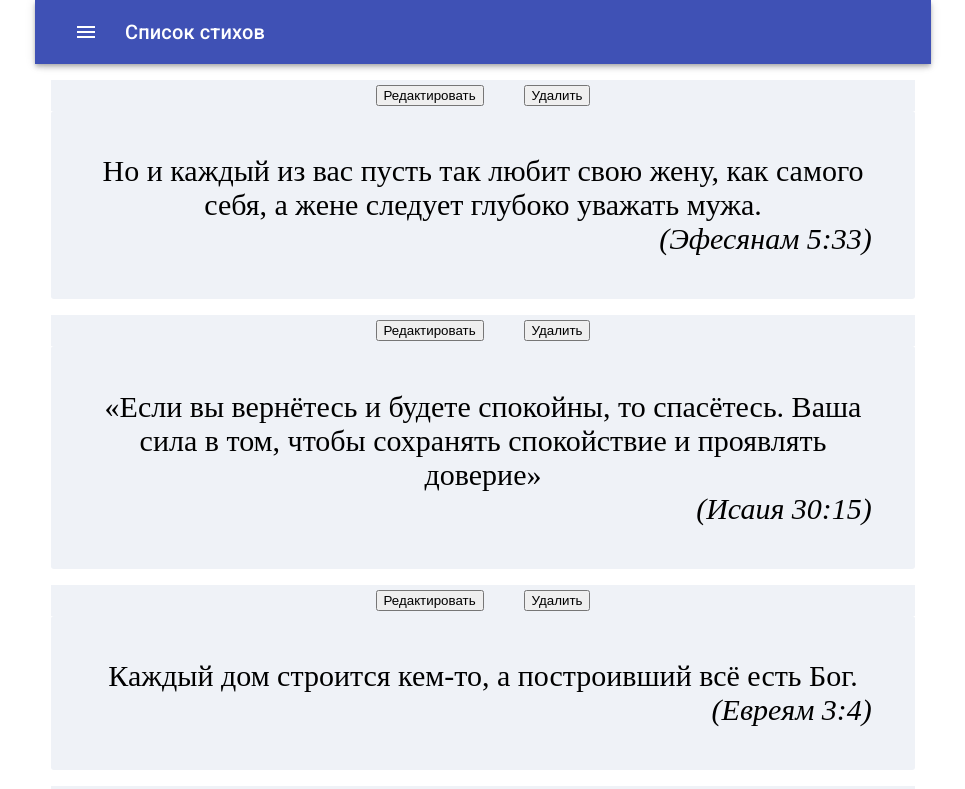
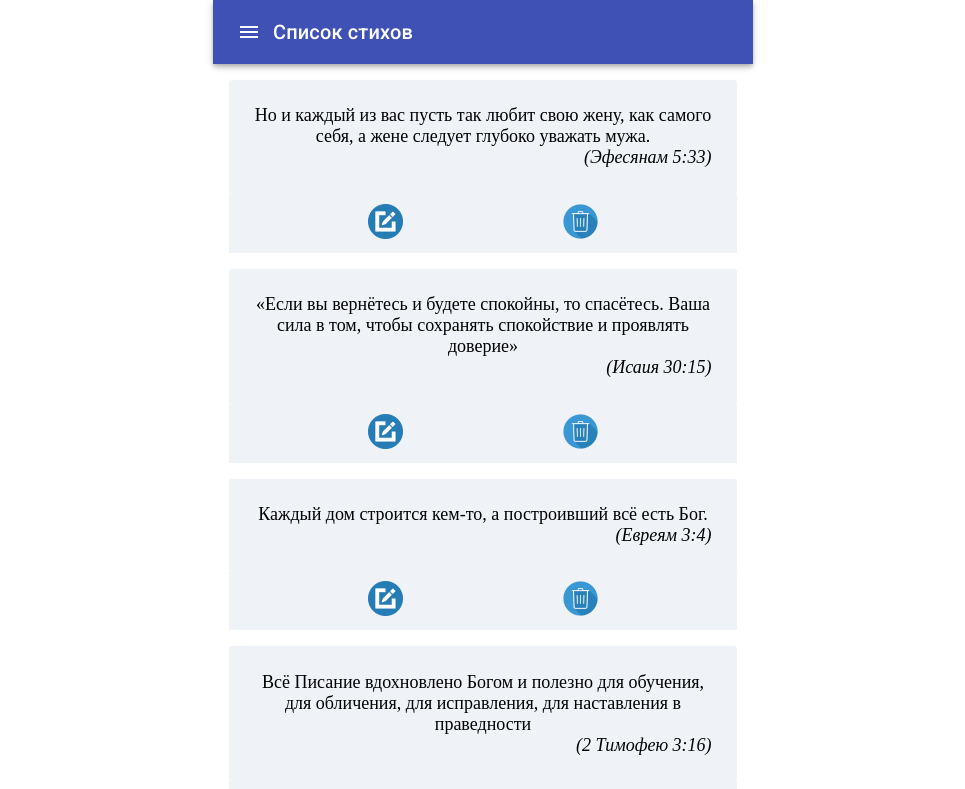
Before and after one commit to kompolom/biblecards, a React (Create React App) app: page /list in a window 1280 px wide. Shown: the top 789 px of the page, without its empty margins (157-1122 px from the left). Built offline with nearby package versions, Linux system fonts and the light colour scheme.

Commit message:
Работа с стилями.

```diff
--- a/src/App.js
+++ b/src/App.js
@@ -48,8 +48,8 @@ class App extends React.Component {
                     const stats = this.props.stateApp.stats[verse.id]
                     return (
                       <li key={verse.source} className="ListItem">
+                        <Card stats={stats} view="list" verse={verse} />
                         <VerseEditing id={verse.id} />
-                        <Card stats={stats} view="list" verse={verse} />
                       </li>
                     );
                   })
--- a/src/components/Card/Card.css
+++ b/src/components/Card/Card.css
@@ -9,16 +9,6 @@
     align-items: center;
     padding: 5%;
 }
-@media (min-width: 38rem) {
-    .Card {
-      font-size: 20px;
-    }
-  }
-  @media (min-width: 67.5rem) {
-    .Card {
-        font-size: 30px;
-    }
-  }
 
 .Card_view_single {
     height: 70vh;
--- a/src/components/VerseEditing/index.js
+++ b/src/components/VerseEditing/index.js
@@ -1,14 +1,22 @@
 import { connect } from 'react-redux';
 import React from 'react';
 import { deleteVerse } from '../../Redux/actions';
-import './style.css'
+import './style.css';
+import IconEdit from '../../img/edit.png';
+import IconDelete from '../../img/delete.png';
 
 const EventEditing = (props) => {
-   const click = () => { props.deleteVerse(props.id) }
+   const deleteVerse = () => { props.deleteVerse(props.id) }
+   const editVerse = () => ( console.log( "Я всё исправлю!" ))
    return (
       <div className="VerseEditing">
-        <button className='Edit' type='button' >Редактировать</button>
-        <button className='Delete' type='button' onClick={click}>Удалить</button>
+         <div className="Edit" onClick={editVerse}>
+            <img src={IconEdit} width="35px" height="35px" alt="Изменить" />
+         </div>
+         <div className="Delete" onClick={deleteVerse}>
+            <img src={IconDelete} width="35px" height="35px" alt="Удалить" />
+         </div>
+
       </div>
    );
 };
--- a/src/components/VerseEditing/style.css
+++ b/src/components/VerseEditing/style.css
@@ -1,24 +1,24 @@
+.Edit {
+  padding: 5px 25px;
+}
 
-.Edit {
-   margin: 0 20px;
-}
 .Delete {
-   margin: 0 20px;
+   padding: 5px 25px;
 }
 
 .Edit:active {
    background-color: #3f51b5;
-   color: white;
-   border-color: white;
+   border-radius: 20px;
 }
 
 .Delete:active {
    background-color: #3f51b5;
-   color: white;
-   border-color: white;
+   border-radius: 20px;
 }
 
 .VerseEditing {
+   display: flex;
+   justify-content: space-evenly;
    padding: 5px;
    text-align: center;
    background-color: #EFF2F7;
--- a/src/components/VerseStatistics/index.js
+++ b/src/components/VerseStatistics/index.js
@@ -4,9 +4,9 @@ import './style.css'
 export const VerseStatistics = (props) => {
    return (
       <div className="VerseStatistics">
-         <span role="img" aria-label="view" > &#128065; : {props.view} </span>
-         <span role="img" aria-label="corrects" > &#10004; : {props.correct} </span>
-         <span role="img" aria-label="incorrects" > &#10008; : {props.incorrect} </span>
+         <span className="span" role="img" aria-label="view" > Стих показан {props.view} раз(а) </span>
+         <span className="span" role="img" aria-label="corrects" > Ответили правильно {props.correct} раз(а) </span>
+         <span className="span" role="img" aria-label="incorrects" > Ответили неправильно {props.incorrect} раз(а) </span>
       </div>
    );
 };
--- a/src/components/VerseStatistics/style.css
+++ b/src/components/VerseStatistics/style.css
@@ -1,9 +1,13 @@
-span {
+.span {
+   font-size: 10px;
+   color: grey;
+   display: block;
    padding: 0 15px;
 }
 
 .VerseStatistics {
+   width: 100%;
    padding: 5px;
-   text-align: center;
+   text-align: left;
    background-color: #EFF2F7;
 }
--- a/src/index.css
+++ b/src/index.css
@@ -1,26 +1,10 @@
 body {
-  width: 100%;
   margin:0 auto;
-  /* max-width: 540px;
+  max-width: 540px;
   max-height: 810px;
-  font-family: -apple-system, BlinkMacSystemFont, 'Segoe UI', 'Roboto', 'Oxygen',
+  /* font-family: -apple-system, BlinkMacSystemFont, 'Segoe UI', 'Roboto', 'Oxygen',
     'Ubuntu', 'Cantarell', 'Fira Sans', 'Droid Sans', 'Helvetica Neue',
     sans-serif;
   -webkit-font-smoothing: antialiased;
   -moz-osx-font-smoothing: grayscale; */
 }
-@media (min-width: 38rem) {
-  body {
-    width: 60%;
-  }
-}
-@media (min-width: 67.5rem) {
-  body {
-    width: 56rem;
-  }
-}
-
-code {
-  font-family: source-code-pro, Menlo, Monaco, Consolas, 'Courier New',
-    monospace;
-}
```
Also changed, not shown: src/img/delete.png (added), src/img/edit.png (added).
